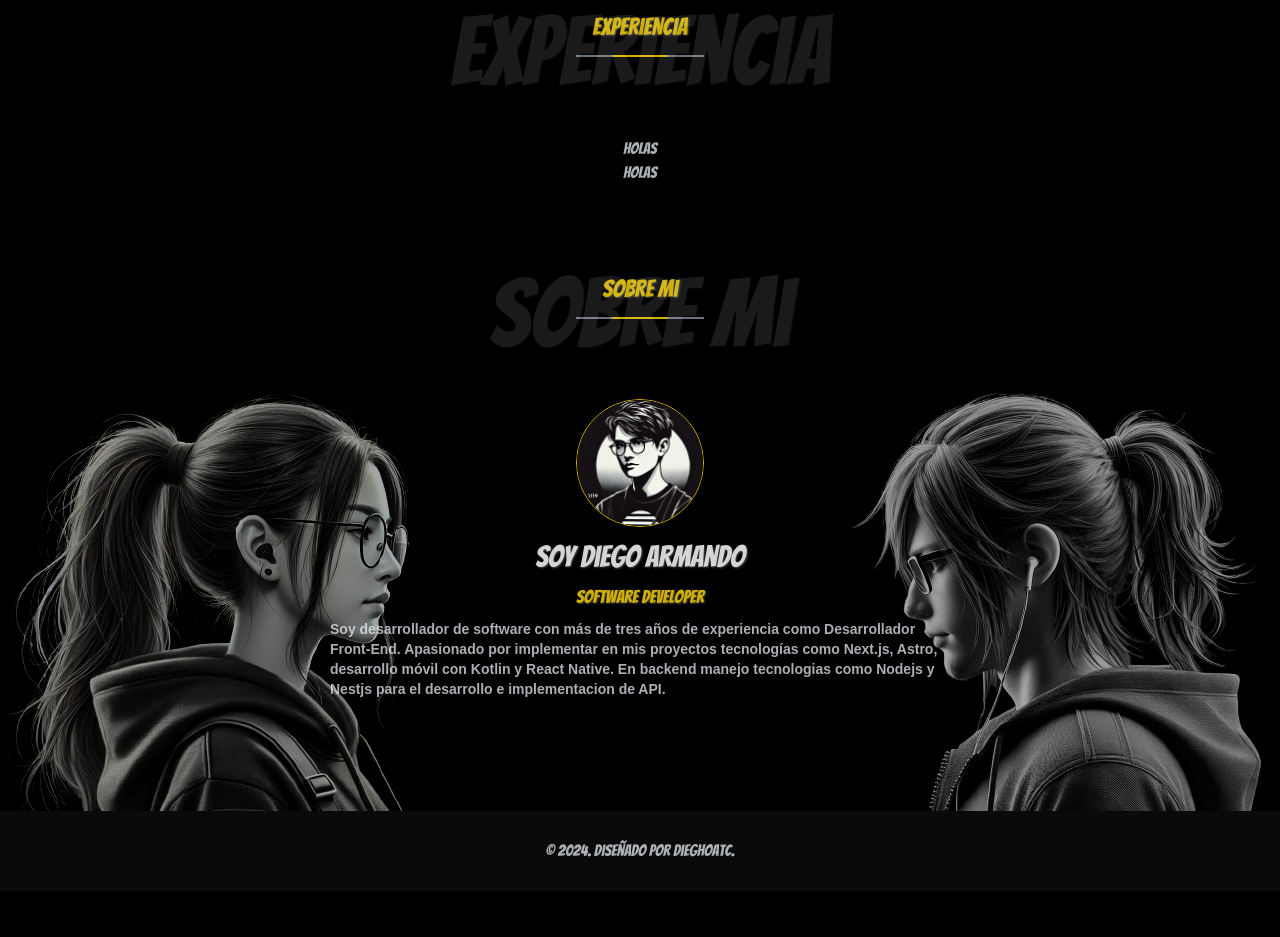
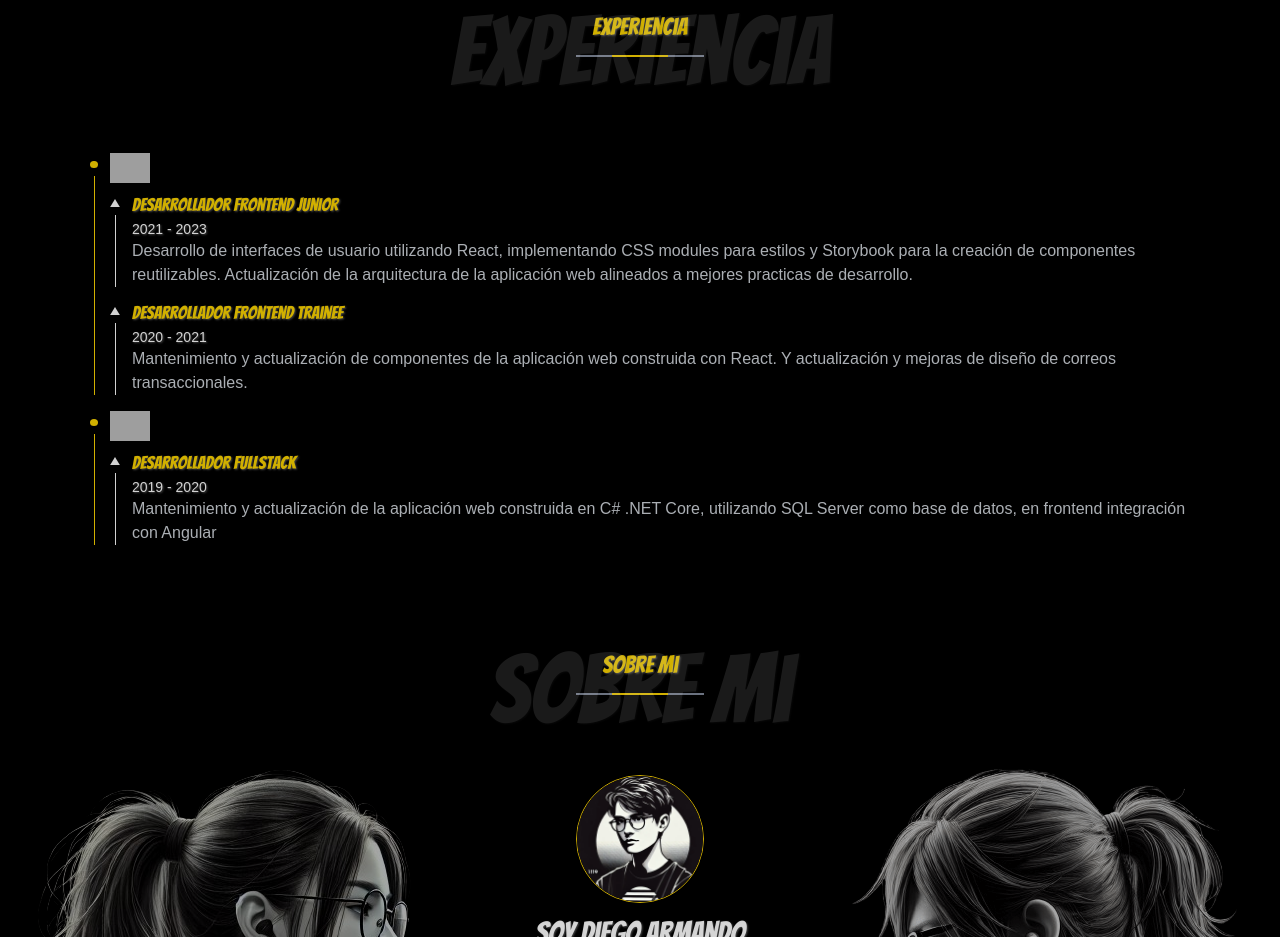
Before and after one commit to Dieghoatc/dieghoatc_website, an Astro site: page / in a window 1280 px wide. Shown: the part 1785-2722 px from the top of the page. Before the commit the page ends 2676 px from the top, so only its background shows below. Built offline with nearby package versions, Linux system fonts and the light colour scheme; Astro itself is replaced by a stand-in of ours; grey boxes are pictures that could not be loaded.

Commit message:
fix: debug

```diff
--- a/src/components/main/components/experience/Experience.astro
+++ b/src/components/main/components/experience/Experience.astro
@@ -45,6 +45,10 @@ const experience: Experience[] = [
 <section class="flex flex-col justify-center items-center">
   <Title title="Experiencia" />
   <div class="mx-5 max-w-[1100px]">
-    {experience.map((experience) => <p>holas</p>)}
+    {
+      experience.map((experience) => {
+        return <TimeLineSection experience={experience} />;
+      })
+    }
   </div>
 </section>
```
